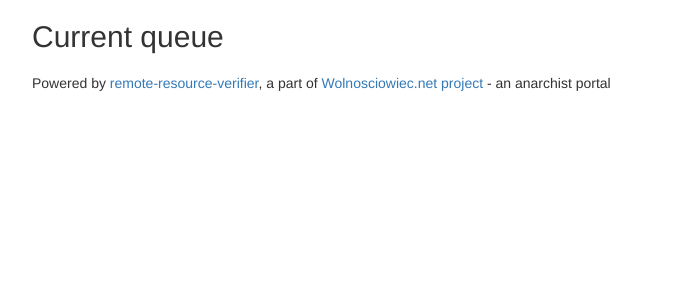
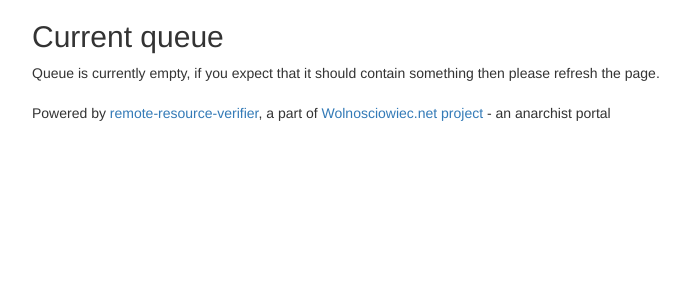
Before and after one commit to Wolnosciowiec-Archive/remote-resource-verifier, a PHP site: template templates/MonitorQueue.html.twig in a window 1280 px wide. Shown: the top 300 px of the page, without its empty margins (38-724 px from the left). Run offline with PHP 8.4, Linux system fonts and the light colour scheme; the template is opened without the code that fills it, so the values that code supplies are empty; some libraries are stand-ins or nearby versions.

Commit message:
Added empty queue information

```diff
--- a/templates/MonitorQueue.html.twig
+++ b/templates/MonitorQueue.html.twig
@@ -12,6 +12,12 @@
         <div class="container">
             <h2>Current queue</h2>
             <div class="list-group">
+                {% if not queueItems %}
+                    <div>
+                        Queue is currently empty, if you expect that it should contain something then please refresh the page.
+                    </div>
+                {% endif %}
+
                 {% for queueItem in queueItems %}
                     <a href="{{ queueItem.getUrlAddress() }}" target="_blank" class="list-group-item">
                         <strong>#{{ queueItem.getId() }}</strong>
```
